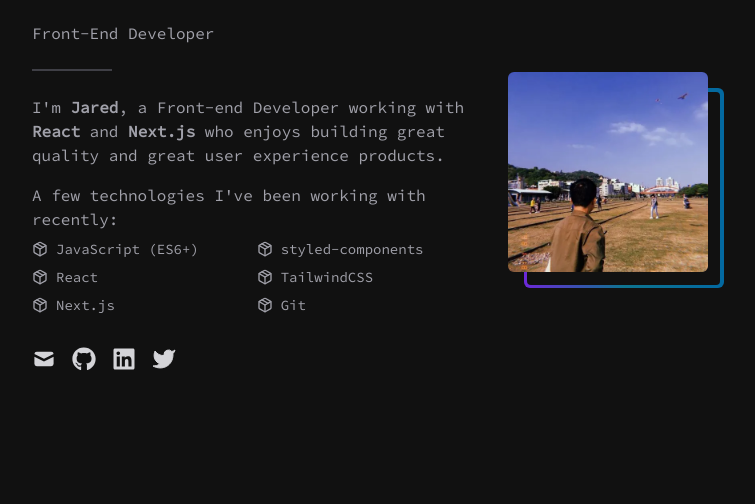
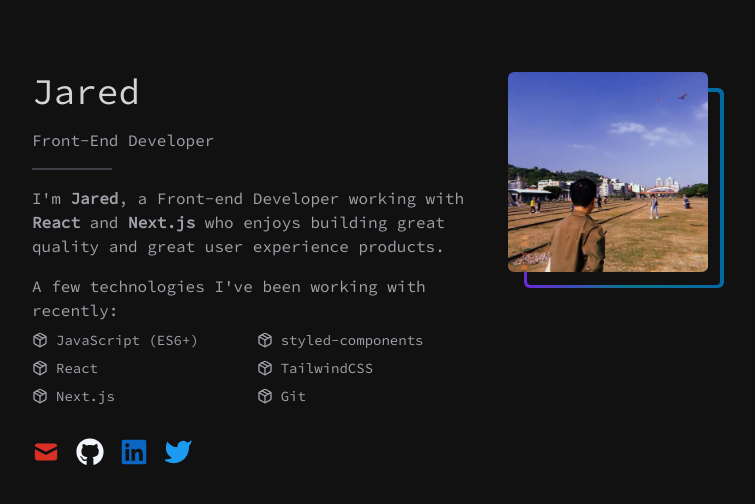
Before and after one commit to destroymayor/jared, a Next.js app: page / in a window 1280 px wide. Shown: the part 184-688 px from the top of the page, without its empty margins (265-1020 px from the left). Built offline with nearby package versions, Linux system fonts and the light colour scheme.

Commit message:
chore: Update style

```diff
--- a/src/data/contact.js
+++ b/src/data/contact.js
@@ -5,28 +5,36 @@ export const mail = {
   link: 'mailto:kuil5230@gmail.com',
   title: 'kuil5230@gmail.com',
   label: 'Gmail',
-  icon: <MailIcon className="h-6 w-6" />,
+  icon: (
+    <MailIcon className="h-7 w-7 text-[#d93025] transition duration-200 ease-in-out hover:text-opacity-70" />
+  ),
 };
 
 export const github = {
   link: 'https://github.com/destroymayor',
   title: '/destroymayor',
   label: 'Github',
-  icon: <GithubIcon className="h-6 w-6" />,
+  icon: (
+    <GithubIcon className="h-7 w-7 text-zinc-700 transition duration-200 ease-in-out hover:text-opacity-70 dark:text-[#f0f6fc]" />
+  ),
 };
 
 export const linkedIn = {
   link: 'https://www.linkedin.com/in/jared-chen/',
   title: '/in/jared-chen',
   label: 'Linkedin',
-  icon: <LinkedinIcon className="h-6 w-6" />,
+  icon: (
+    <LinkedinIcon className="h-7 w-7 text-[#0A66C2] transition duration-200 ease-in-out hover:text-opacity-70" />
+  ),
 };
 
 export const twitter = {
   link: 'https://twitter.com/destroymayor',
   title: '@destroymayor',
   label: 'Twitter',
-  icon: <TwitterIcon className="h-6 w-6" />,
+  icon: (
+    <TwitterIcon className="h-7 w-7 text-[#1d9bf0] transition duration-200 ease-in-out hover:text-opacity-70" />
+  ),
 };
 
 const data = [mail, github, linkedIn, twitter];
--- a/src/pages/index.js
+++ b/src/pages/index.js
@@ -9,8 +9,8 @@ import { PackageIcon } from '@/components/FeatherIcons';
 
 export default function HomePage() {
   return (
-    <div className="flex h-3/4 flex-col items-start gap-6 md:flex-row-reverse md:items-center">
-      <div className="flex justify-center md:flex-1">
+    <div className="flex flex-col items-start gap-6 md:flex-row-reverse md:pt-32">
+      <div className="flex justify-center pt-6 md:flex-1">
         <div className="group relative h-[200px] w-[200px]">
           <Image src={avatar} alt="Jared" width={200} height={200} className="z-10 rounded-md" />
           <div className="absolute -right-4 -bottom-4 flex h-[200px] w-[200px] items-center justify-center rounded-md bg-gradient-to-r from-violet-700 via-cyan-700 to-sky-700 transition-all duration-200 ease-in-out group-hover:-right-3 group-hover:-bottom-3">
@@ -23,7 +23,7 @@ export default function HomePage() {
         <div className="flex flex-col gap-4 pt-6">
           <h1 className="text-4xl">Jared</h1>
           <p className="text-zinc-700 dark:text-zinc-400">Front-End Developer</p>
-          <hr className="my-2 w-20 border border-zinc-300 dark:border-zinc-700" />
+          <hr className="w-20 border border-zinc-300 dark:border-zinc-700" />
 
           <p className="text-zinc-700 dark:text-zinc-400">
             I&#39;m <b>Jared</b>, a Front-end Developer working with <b>React</b> and <b>Next.js</b>{' '}
@@ -56,9 +56,7 @@ export default function HomePage() {
         <ul className="flex items-center gap-4 py-8">
           {contact.map((item) => (
             <Link key={item.link} href={item.link} aria-label={item.label}>
-              <li className="flex items-center gap-2 transition duration-200 ease-in-out hover:text-zinc-500 dark:hover:text-zinc-400">
-                {item.icon}
-              </li>
+              <li className="flex items-center gap-2">{item.icon}</li>
             </Link>
           ))}
         </ul>
```
